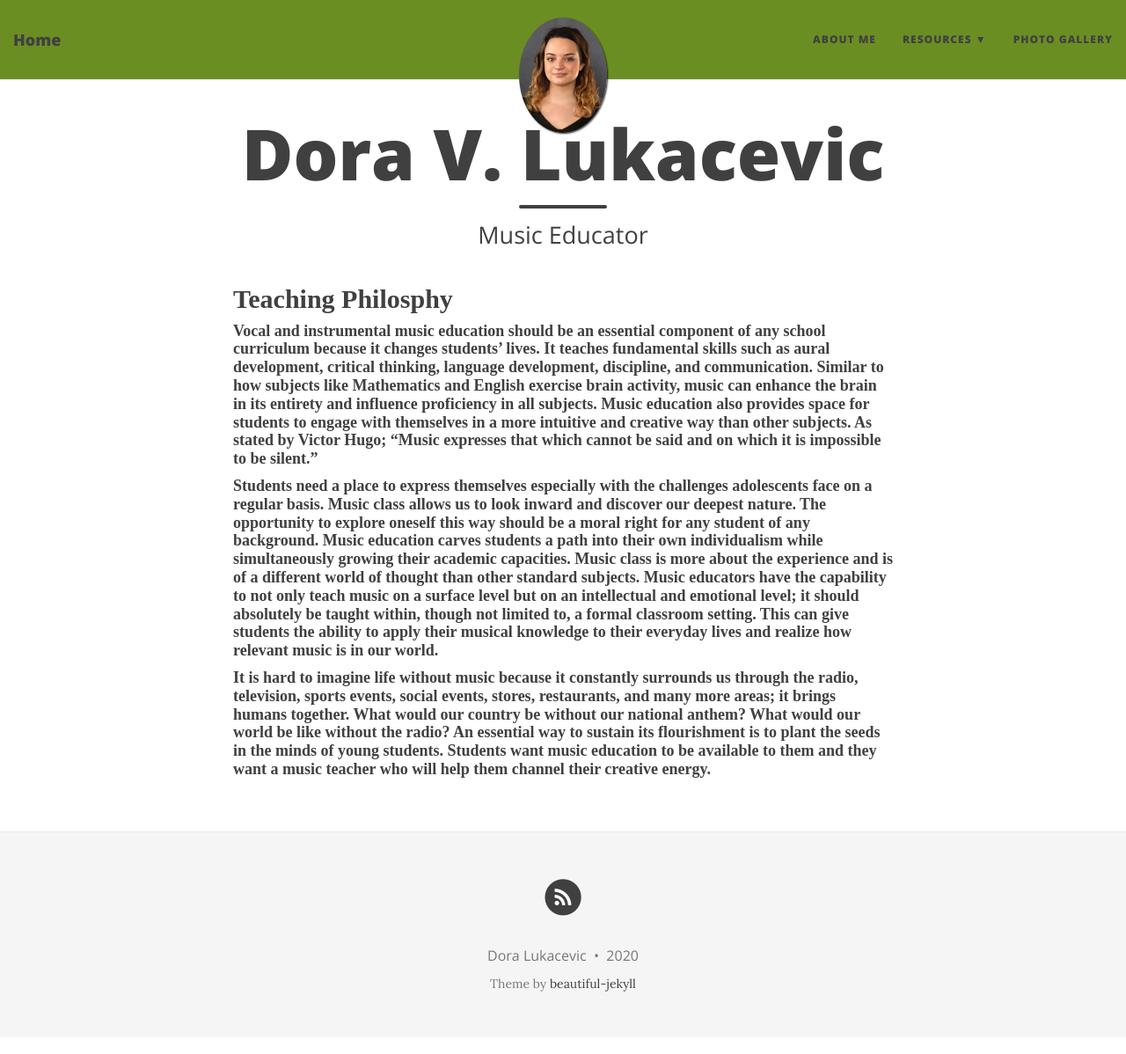
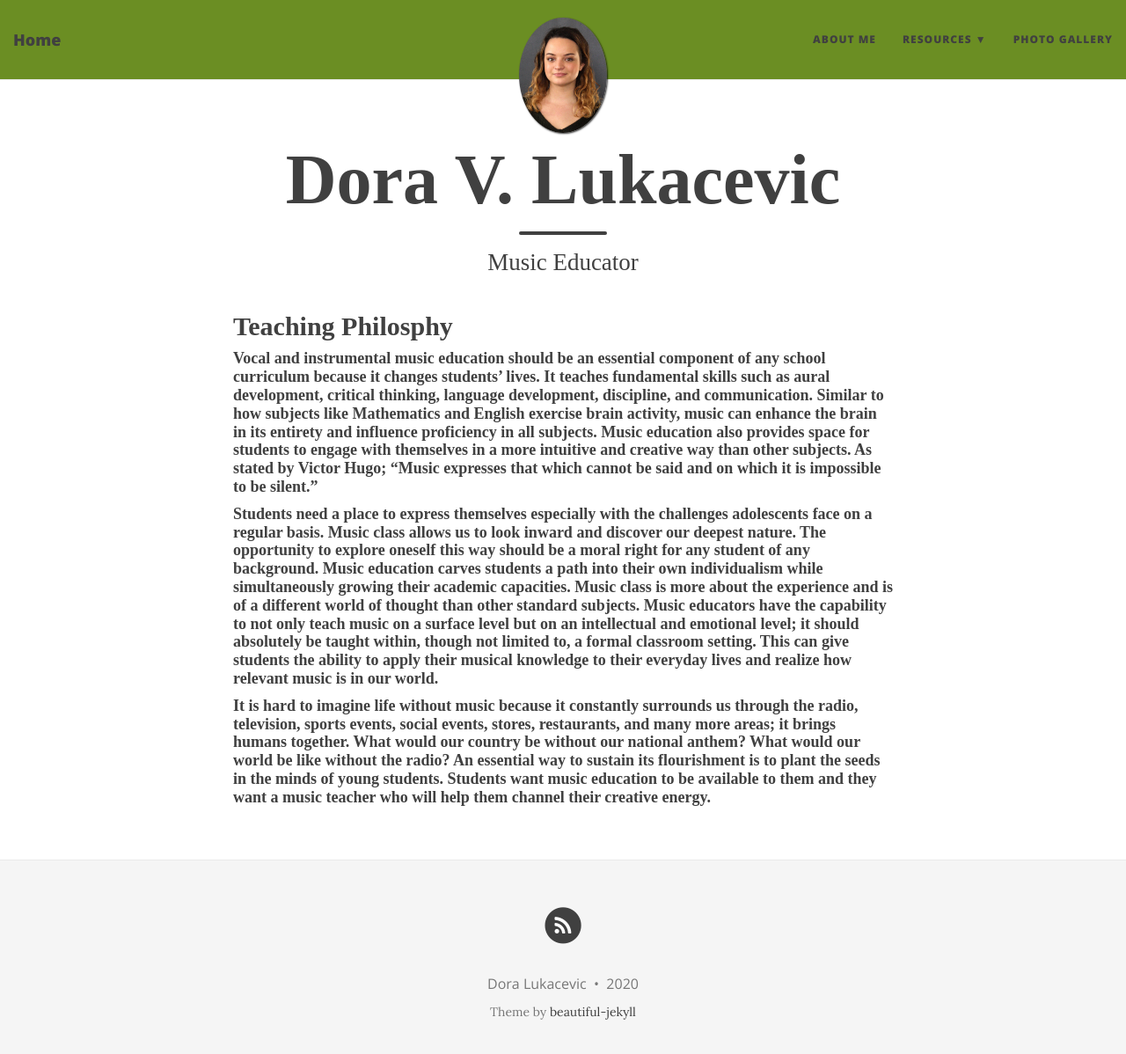
Before and after one commit to dlukacevic/dlukacevic.github.io, a Jekyll site: the page built from index.md, in a window 1280 px wide and 1211 px high. Shown: the top 1198 px of the window at 88% size. Built offline with Jekyll 4.4.1, drawn with Linux system fonts in a browser that asks for light colours; nearby versions of some CDN libraries; some web fonts are replaced; the list of posts is cut into pages by our own code.

Commit message:
Update index.md

```diff
--- a/index.md
+++ b/index.md
@@ -1,7 +1,7 @@
 ---
 layout: page
-title: Dora V. Lukacevic
-subtitle: Music Educator
+title: <span style="font-family:Volkorn">Dora V. Lukacevic</span>
+subtitle: <span style="font-family:Volkorn">Music Educator</span>
 show-avatar: true
 googlefonts: Volkorn
 ---
```
